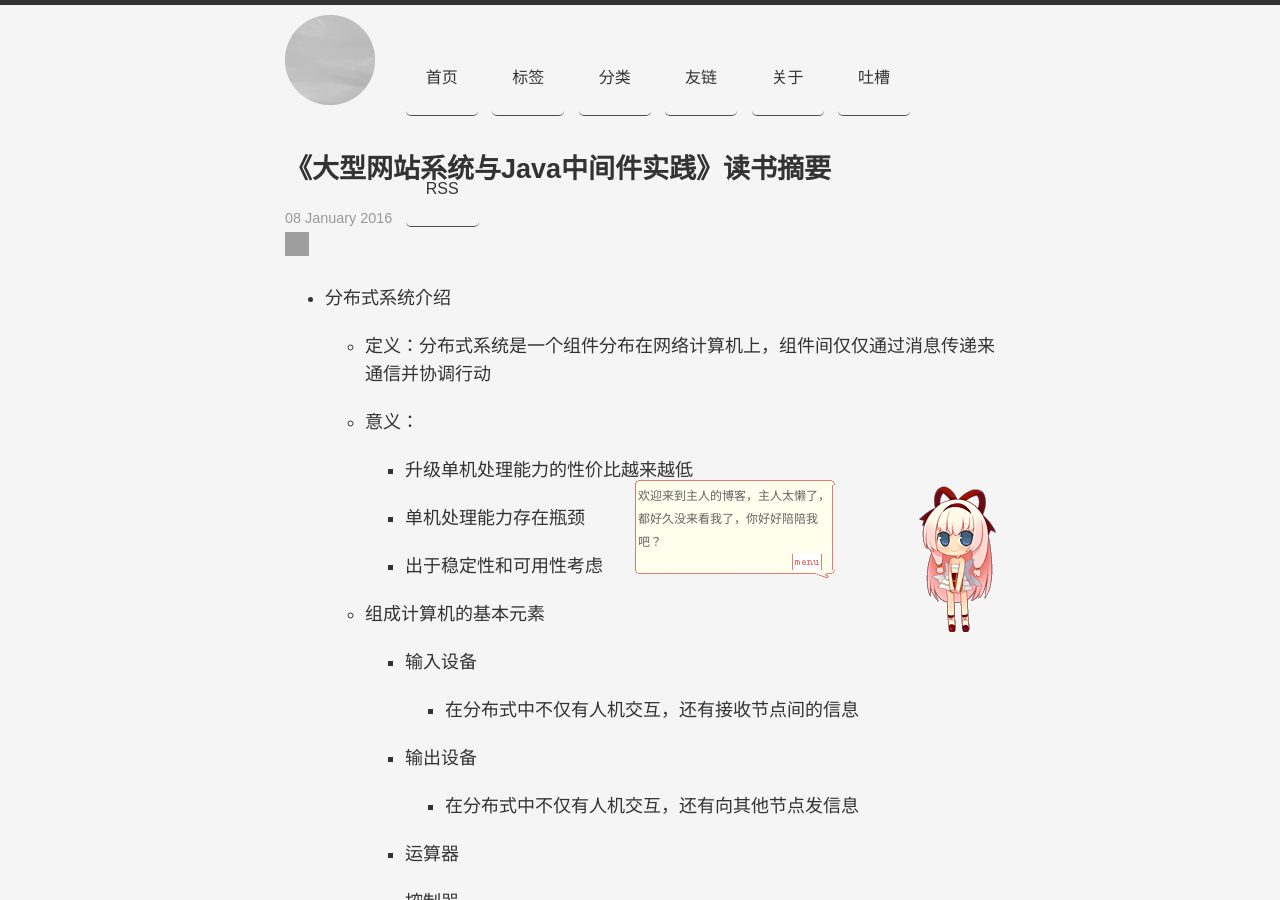
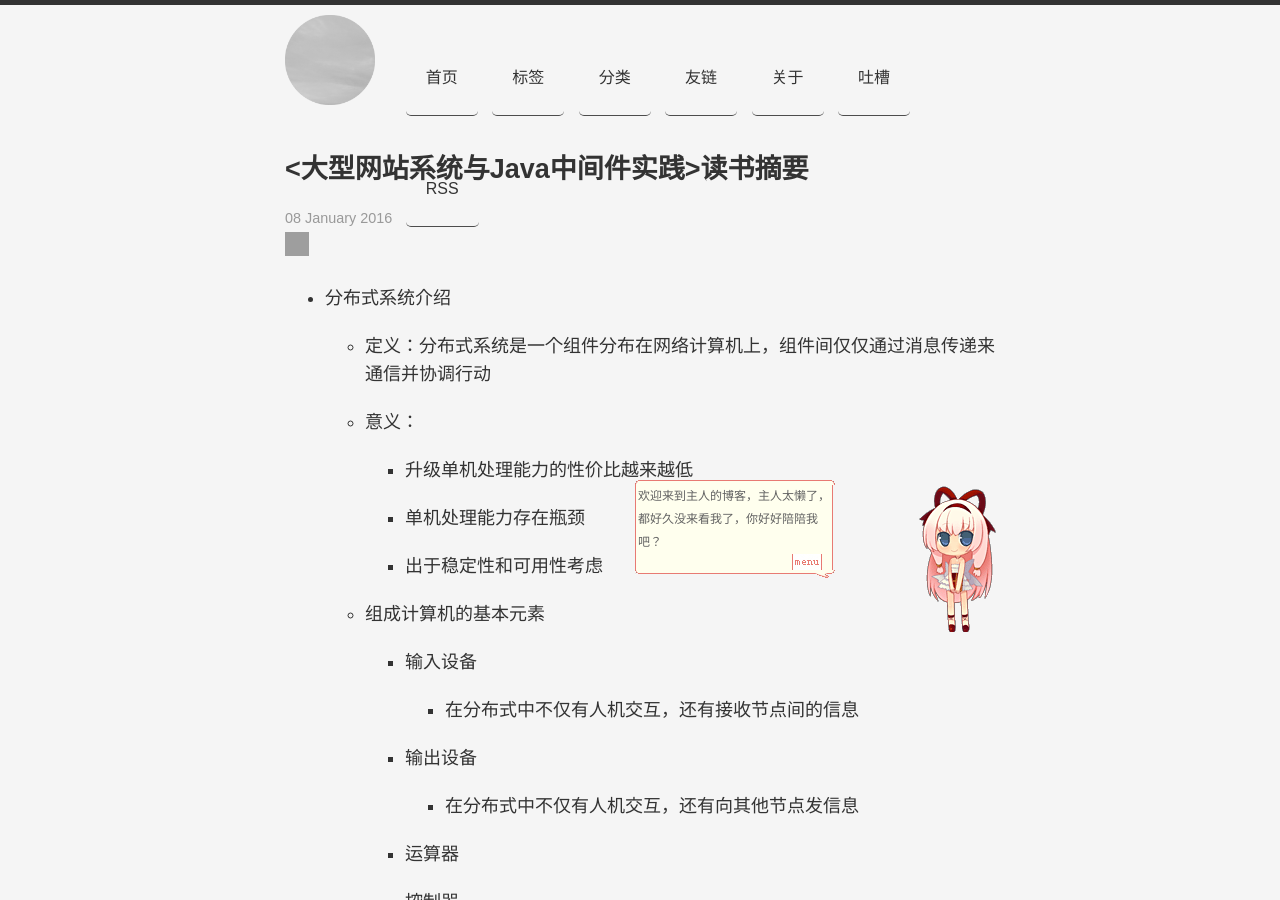
Before and after one commit to Voidly/Voidly.github.io, a Jekyll site: the page built from _posts/2016-01-08-large_web_design_and_java_middleware.md, in a window 1280 px wide and 900 px high. Built offline with Jekyll 4.4.1, drawn with Linux system fonts in a browser that asks for light colours; nearby versions of some CDN libraries; some web fonts are replaced; Markdown is read by kramdown in place of the engine named in the settings; comment, search, counter and statistics services are not loaded; part of the change alters nothing that is shown; grey boxes are pictures that could not be loaded.

```diff
--- a/_posts/2016-01-08-large_web_design_and_java_middleware.md
+++ b/_posts/2016-01-08-large_web_design_and_java_middleware.md
@@ -1,6 +1,6 @@
 ---
 layout: post
-title: "《大型网站系统与Java中间件实践》读书摘要"
+title: "<大型网站系统与Java中间件实践>读书摘要"
 description:
 modified: 2016-01-08
 category: Web
```
